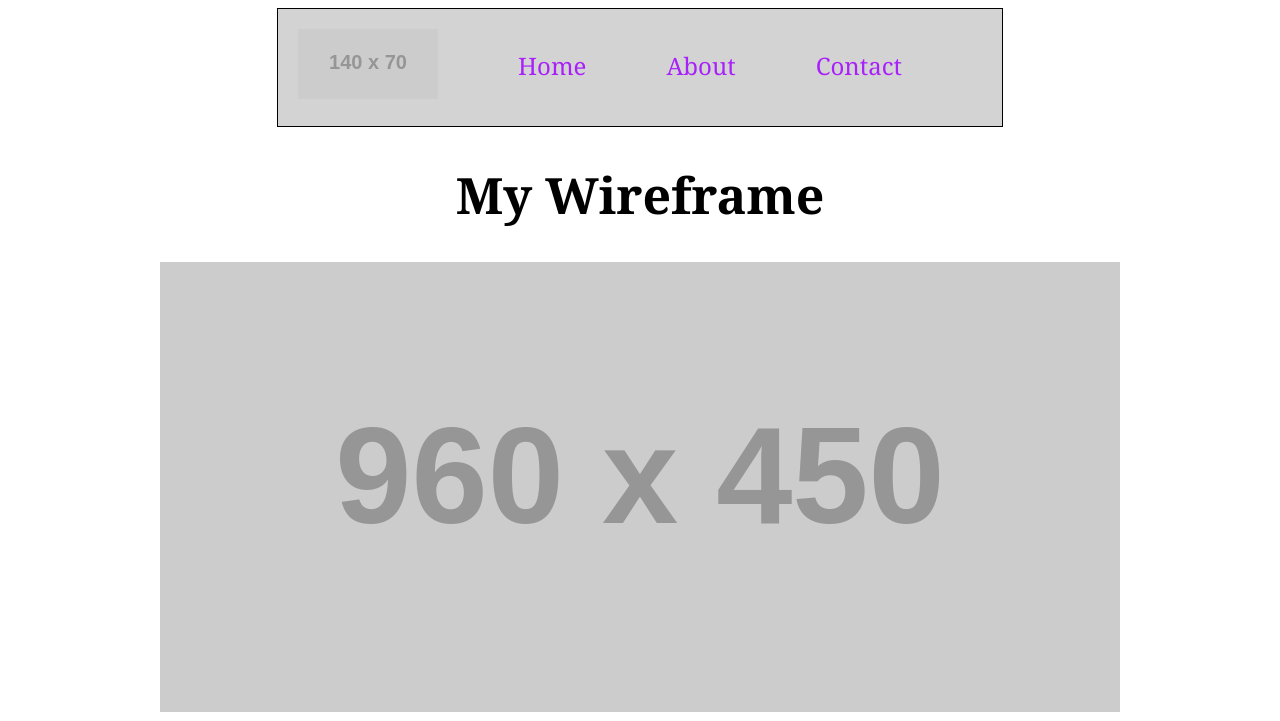
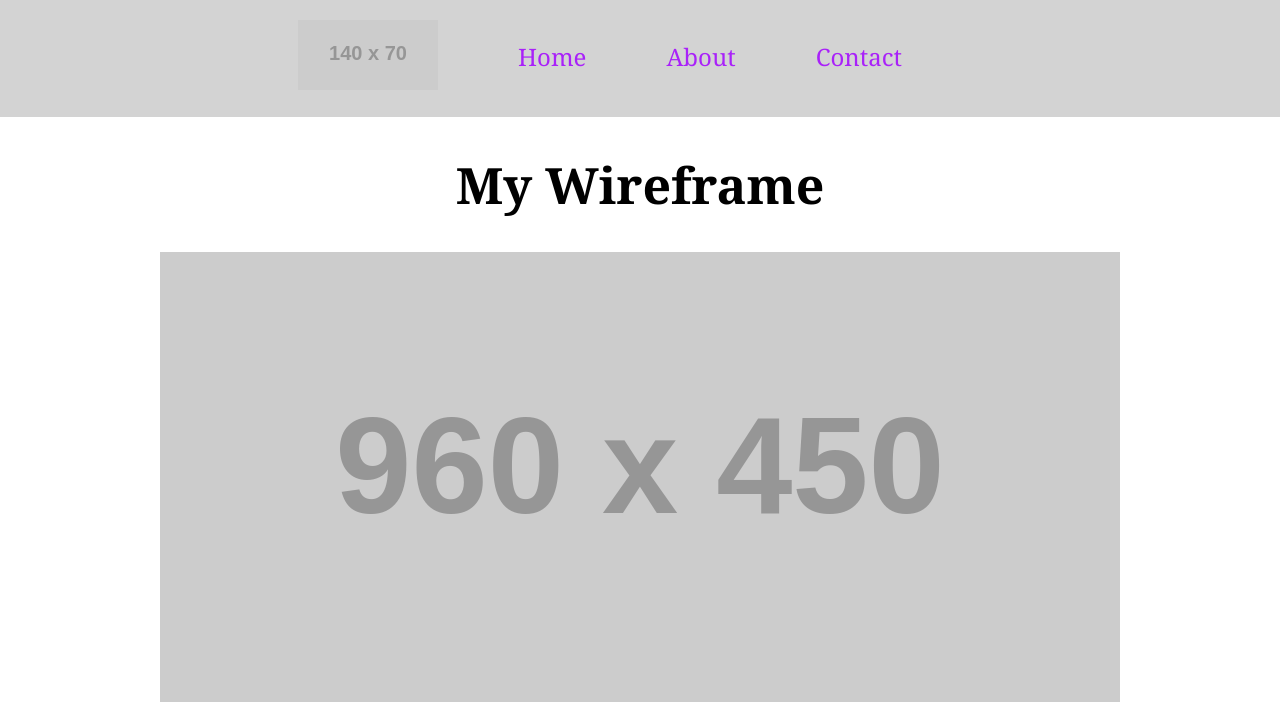
Before and after one commit to jtimm-gicw/wirefame-exercise, a plain HTML site: page index.html in a window 1280 px wide. Shown: the top 721 px of the page. Drawn offline with Linux system fonts and the light colour scheme; placeholder pictures from the web are drawn by us; a script that the page names is missing.

Commit message:
corrected footer and nav width

```diff
--- a/index.html
+++ b/index.html
@@ -8,6 +8,7 @@
     <title>Wireframe-Exercise</title>
 </head>
 <body>
+    <div>
     <nav>
         <ul class="nav-list">
             <a class="list-logo"><img src="https://placehold.co/140x70/orange/white?text=logo" alt="logo"></a>
@@ -15,7 +16,8 @@
             <li><a href="#">About</a></li>
             <li><a href="#">Contact</a></li>
           </ul>
-    </nav>
+     </nav>
+    </div>
     <h1>My Wireframe</h1>
         <section class="big-pic">
             <img src="https://placehold.co/960x450/green/white?text=1" alt="">
@@ -60,7 +62,7 @@
 
     <footer class="footer">
         <p>
-            &copy;J.Timm 2024
+            &copy;JSTimm 2024
         </p>
     </footer>
 </body>
--- a/script.js
+++ /dev/null
@@ -1,3 +0,0 @@
-* {
-
-};
--- a/style.css
+++ b/style.css
@@ -5,11 +5,20 @@
 
 body  {
     justify-items: center;
+    margin:0;
+
 }
 
+div {
+    width: 100%;
+
+}
 nav {
     background-color: lightgray;
-    border: solid 1px black;
+    width: 100%;
+    display: flex;
+    justify-content: center;
+
 }
 
 ul.nav-list {
```
